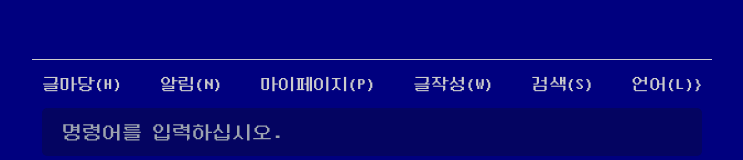
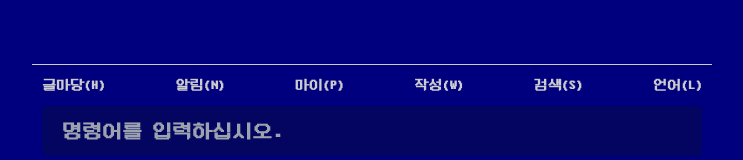
Before and after one commit to Woohyeok97/Hi-Tel, a React (Create React App) app: page / in a window 1280 px wide. Shown: the part 634-794 px from the top of the page, without its empty margins (268-1011 px from the left). Built offline with nearby package versions, Linux system fonts and the light colour scheme; no server answers; the database is empty.

Commit message:
Chore: font 사이즈 설정 변경

```diff
--- a/src/components/layout/Layout1.tsx
+++ /dev/null
@@ -1,34 +0,0 @@
-import { ReactNode } from 'react';
-import { Link } from 'react-router-dom';
-// components
-import Navbar from 'components/shared/Navbar';
-
-interface LayoutProps {
-  children: ReactNode;
-}
-
-export default function Layout({ children }: LayoutProps) {
-
-  return (
-    <div className="relative h-screen w-screen pt-[8vh] pb-[14vh] lg:w-full lg:p-0">
-      {/* 헤더 : 태블릿, 모바일 버전일때 렌더링 */}
-      <div className='fixed top-0 w-full h-[8vh] lg:hidden'>
-        <header className='flex items-center justify-center h-full p-3 mx-3 text-3xl shadow-border bg-bgColor'>
-          <Link to={'/'}>HI-TEL</Link>
-        </header>
-      </div>
-
-      <div className="px-5 py-5 h-[78vh] lg:ml-[20%] lg:m-0 lg:py-20 lg:px-[10%] lg:overflow-y-auto lg:h-screen lg:relative">
-        { children }
-      </div>
-
-      <div className='flex flex-col fixed bottom-0 w-full h-[14vh] lg:h-full lg:left-0 lg:top-0 lg:max-w-[20%] lg:border-r-3'>
-        {/* 헤더 : 데스크탑 버전일때만 렌더링 */}
-        <header className='hidden py-10 text-5xl text-center lg:block'>
-          <Link to={'/'}>HI-TEL</Link>
-        </header>
-        <Navbar />
-      </div>
-    </div>
-  );
-}
--- a/src/components/shared/Navbar.tsx
+++ b/src/components/shared/Navbar.tsx
@@ -121,23 +121,23 @@ export default function Navbar() {
     <div css={navbarStyles}>
       <Flex direction="column" gap={10}>
         <Flex justify="space-between">
-          <TextButton onClick={commandActions['h']} fontSize='sm'>
+          <TextButton onClick={commandActions['h']} fontSize='xs'>
             {`${translation('MENU_HOME')}(H)`}
           </TextButton>
-          <TextButton onClick={commandActions['n']} fontSize='sm'>
+          <TextButton onClick={commandActions['n']} fontSize='xs'>
             {`${translation('MENU_NOTI')}(N)`}
           </TextButton>
-          <TextButton onClick={commandActions['p']} fontSize='sm'>
+          <TextButton onClick={commandActions['p']} fontSize='xs'>
             {`${translation('MENU_PROFILE')}(P)`}
           </TextButton>
-          <TextButton onClick={commandActions['w']} fontSize='sm'>
+          <TextButton onClick={commandActions['w']} fontSize='xs'>
             {`${translation('MENU_WRITE')}(W)`}
           </TextButton>
-          <TextButton onClick={commandActions['s']} fontSize='sm'>
+          <TextButton onClick={commandActions['s']} fontSize='xs'>
             {`${translation('MENU_SEARCH')}(S)`}
           </TextButton>
-          <TextButton onClick={commandActions['l']} fontSize='sm'>
-            {`${ language === 'ko' ? '언어(L)' : 'Language(L)' }}`}
+          <TextButton onClick={commandActions['l']} fontSize='xs'>
+            {`${ language === 'ko' ? '언어(L)' : 'Language(L)' }`}
           </TextButton>
         </Flex>
 
--- a/src/data/language.ts
+++ b/src/data/language.ts
@@ -8,7 +8,7 @@ const TRANSLATIONS = {
         en : 'More',
     },
     MENU_PROFILE : {
-        ko : '마이페이지',
+        ko : '마이',
         en : 'Profile',
     },
     MENU_SEARCH : {
@@ -16,7 +16,7 @@ const TRANSLATIONS = {
         en : 'Search',
     },
     MENU_WRITE : {
-        ko : '글작성',
+        ko : '작성',
         en : 'Write',
     },
     MENU_LOGOUT : {
--- a/src/styles/fontSize.ts
+++ b/src/styles/fontSize.ts
@@ -1,18 +1,19 @@
+export const fontSizeMap = {
+  xs: '14px',
+  sm: '16px',
+  base: '18px',
+  md: '20px',
+  lg: '24px',
+  xl: '30px',
+};
+
 // export const fontSizeMap = {
-//   sm: '14px',
-//   base: '16px',
-//   md: '18px',
-//   lg: '24px',
-//   xl: '30px',
+//   xs: '0.8rem',
+//   sm: '1.1rem',
+//   base: '17px',
+//   md: '1.3rem',
+//   lg: '1.6rem',
+//   xl: '1.8rem',
 // };
 
-export const fontSizeMap = {
-  xs: '0.8rem',
-  sm: '1.1rem',
-  base: '1.2rem',
-  md: '1.3rem',
-  lg: '1.6rem',
-  xl: '1.8rem',
-};
-
 export type FontSizeType = keyof typeof fontSizeMap;
--- a/src/styles/globalStyles.ts
+++ b/src/styles/globalStyles.ts
@@ -7,7 +7,9 @@ export default css`
 
   body {
     font-family: 'DungGeunMo', sans-serif;
+    font-weight: 600;
     color: #ffffff;
+    line-height: 1.5;
     height: 100vh;
   }
   input {
```
